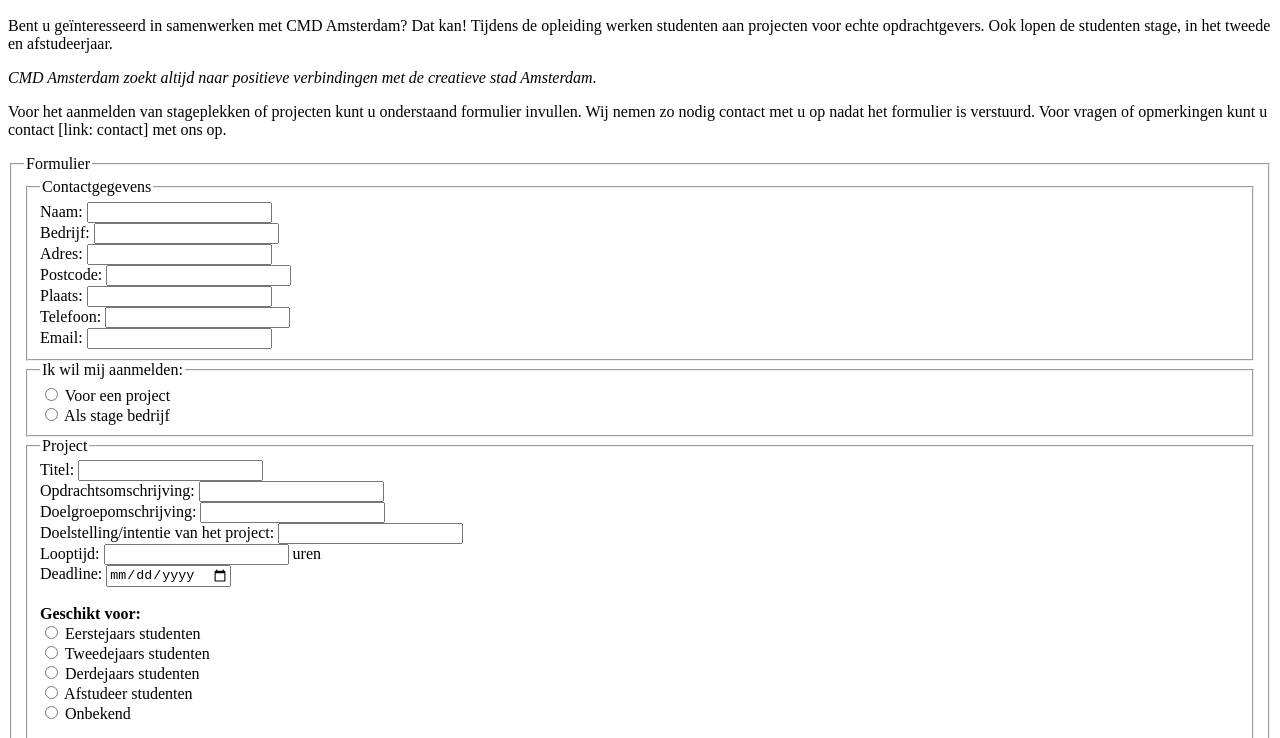
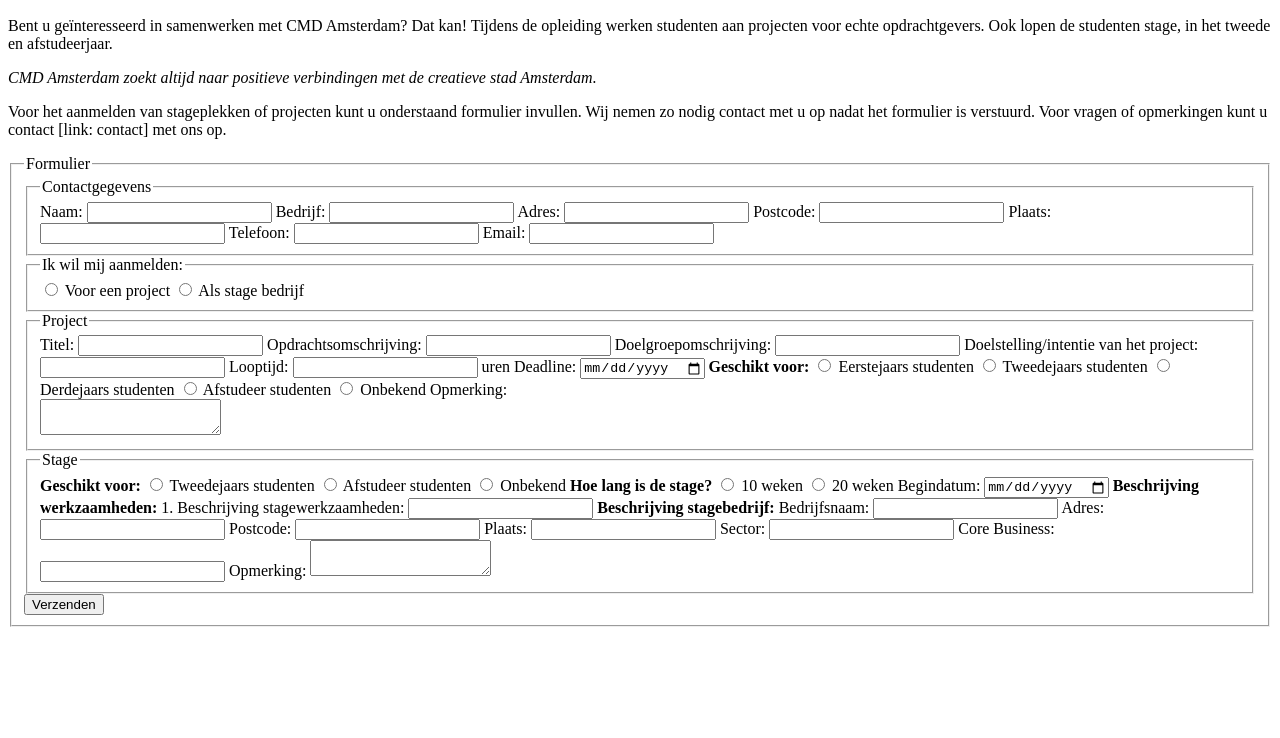
Before and after one commit to nowadaysart/Frontend-Development, a plain HTML site: page Week1/Opdracht2.html in a window 1280 px wide. Shown: the part 50-788 px from the top of the page. Drawn offline with Linux system fonts and the light colour scheme.

Commit message:
Ik heb de breaks weggehaald
Deze breaks waren overbodig, styling moet in CSS.

```diff
--- a/Week1/Opdracht2.html
+++ b/Week1/Opdracht2.html
@@ -18,60 +18,61 @@
             <legend>Formulier</legend>
              <fieldset>
                       <legend>Contactgegevens</legend>
-                      <label for="naam">Naam: </label><input type="text" id="naam"><br>
-                      <label for="bedrijf">Bedrijf: </label><input type="text" id="bedrijf"><br>
-                      <label for="adres">Adres: </label><input type="text" id="adres"><br>
-                      <label for="postcode">Postcode: </label><input type="text" id="postcode"><br>
-                      <label for="plaats">Plaats: </label><input type="text" id="plaats"><br>
-                      <label for="telefoon">Telefoon: </label><input type="tel" id="telefoon"><br>
-                      <label for="email">Email: </label><input type="email" id="email"><br>
+                      <label for="naam">Naam: </label><input type="text" id="naam">
+                      <label for="bedrijf">Bedrijf: </label><input type="text" id="bedrijf">
+                      <label for="adres">Adres: </label><input type="text" id="adres">
+                      <label for="postcode">Postcode: </label><input type="text" id="postcode">
+                      <label for="plaats">Plaats: </label><input type="text" id="plaats">
+                      <label for="telefoon">Telefoon: </label><input type="tel" id="telefoon">
+                      <label for="email">Email: </label><input type="email" id="email">
              </fieldset>
              <fieldset>
                      <legend>Ik wil mij aanmelden:</legend>
-                     <input type="radio" id="vooreenproject" name="aanmelden"><label for="vooreenproject"> Voor een project</label><br>
-                     <input type="radio" id="alsstagebedrijf" name="aanmelden"><label for="alsstagebedrijf"> Als stage bedrijf</label><br>
+                     <input type="radio" id="vooreenproject" name="aanmelden"><label for="vooreenproject"> Voor een project</label>
+                     <input type="radio" id="alsstagebedrijf" name="aanmelden"><label for="alsstagebedrijf"> Als stage bedrijf</label>
              </fieldset>
              <fieldset>
                       <legend>Project</legend>
-                      <label for="titel">Titel: </label><input type="text" id="titel"><br>
-                      <label for="opdrachtsomschrijving">Opdrachtsomschrijving: </label><input type="text" id="opdrachtsomschrijving"><br>
-                      <label for="doelgroepomschrijving">Doelgroepomschrijving: </label><input type="text" id="doelgroepomschrijving"><br>
-                      <label for="doelstelling">Doelstelling/intentie van het project: </label><input type="text" id="doelstelling"><br>
-                      <label for="looptijd">Looptijd: </label><input type="number" id="looptijd"> uren<br>
-                      <label for="deadline">Deadline: </label><input type="date" id="deadline"><br>
-                      <br>
-                      <strong>Geschikt voor:</strong><br>
-                      <input type="radio" id="eerste" name="geschikt"><label for="eerste"> Eerstejaars studenten</label><br>
-                      <input type="radio" id="tweede" name="geschikt"><label for="tweede"> Tweedejaars studenten</label><br>
-                      <input type="radio" id="derde" name="geschikt"><label for="derde"> Derdejaars studenten</label><br>
-                      <input type="radio" id="afstudeer" name="geschikt"><label for="afstudeer"> Afstudeer studenten</label><br>
-                      <input type="radio" id="onbekend" name="geschikt"><label for="onbekend"> Onbekend</label><br>
-                      <br><label for="opmerking">Opmerking:</label><br> <textarea id="opmerking"></textarea>
+                      <label for="titel">Titel: </label><input type="text" id="titel">
+                      <label for="opdrachtsomschrijving">Opdrachtsomschrijving: </label><input type="text" id="opdrachtsomschrijving">
+                      <label for="doelgroepomschrijving">Doelgroepomschrijving: </label><input type="text" id="doelgroepomschrijving">
+                      <label for="doelstelling">Doelstelling/intentie van het project: </label><input type="text" id="doelstelling">
+                      <label for="looptijd">Looptijd: </label><input type="number" id="looptijd"> uren
+                      <label for="deadline">Deadline: </label><input type="date" id="deadline">
+
+                      <strong>Geschikt voor:</strong>
+                      <input type="radio" id="eerste" name="geschikt"><label for="eerste"> Eerstejaars studenten</label>
+                      <input type="radio" id="tweede" name="geschikt"><label for="tweede"> Tweedejaars studenten</label>
+                      <input type="radio" id="derde" name="geschikt"><label for="derde"> Derdejaars studenten</label>
+                      <input type="radio" id="afstudeer" name="geschikt"><label for="afstudeer"> Afstudeer studenten</label>
+                      <input type="radio" id="onbekend" name="geschikt"><label for="onbekend"> Onbekend</label>
+                      <label for="opmerking">Opmerking:</label><br> <textarea id="opmerking"></textarea>
             </fieldset>
             <fieldset>
                       <legend>Stage</legend>
-                          <strong>Geschikt voor:</strong><br>
-                          <input type="radio" id="tweedej" name="school"><label for="tweedej"> Tweedejaars studenten</label><br>
-                          <input type="radio" id="afstudeerj" name="school"><label for="afstudeerj"> Afstudeer studenten</label><br>
-                          <input type="radio" id="onbekendj" name="school"><label for="onbekendj"> Onbekend</label><br>
-                          <br>
-                          <strong>Hoe lang is de stage?</strong><br>
-                          <input type="radio" id="tien" name="weken"><label for="tien"> 10 weken</label><br>
-                          <input type="radio" id="twintig" name="weken"><label for="twintig"> 20 weken</label><br>
-                          <label for="begindatum">Begindatum: </label><input type="date" id="begindatum"><br>
-                          <br>
-                        <strong><br>Beschrijving werkzaamheden:</strong><br>
-                            <label for="stagewerk">1. Beschrijving stagewerkzaamheden: </label><input type="text" id="stagewerk"><br>
-                              <br>
-                        <strong><br>Beschrijving stagebedrijf:</strong><br>
-                            <label for="bedrijfsnaam">Bedrijfsnaam: </label><input type="text" id="bedrijfsnaam"><br>
-                            <label for="adresbedrijf">Adres: </label><input type="text" id="adresbedrijf"><br>
-                            <label for="postcodebedrijf">Postcode: </label><input type="text" id="postcodebedrijf"><br>
-                            <label for="plaatsbedrijf">Plaats: </label><input type="text" id="plaatsbedrijf"><br>
-                            <label for="Sector">Sector: </label><input type="text" id="Sector"><br>
-                            <label for="corebusiness">Core Business: </label><input type="text" id="corebusiness"><br>
-                            <br><label for="opmerking2">Opmerking:</label><br> <textarea id="opmerking2"></textarea>
+                          <strong>Geschikt voor:</strong>
+                          <input type="radio" id="tweedej" name="school"><label for="tweedej"> Tweedejaars studenten</label>
+                          <input type="radio" id="afstudeerj" name="school"><label for="afstudeerj"> Afstudeer studenten</label>
+                          <input type="radio" id="onbekendj" name="school"><label for="onbekendj"> Onbekend</label>
+
+                          <strong>Hoe lang is de stage?</strong>
+                          <input type="radio" id="tien" name="weken"><label for="tien"> 10 weken</label>
+                          <input type="radio" id="twintig" name="weken"><label for="twintig"> 20 weken</label>
+                          <label for="begindatum">Begindatum: </label><input type="date" id="begindatum">
+
+                        <strong>Beschrijving werkzaamheden:</strong>
+                            <label for="stagewerk">1. Beschrijving stagewerkzaamheden: </label><input type="text" id="stagewerk">
+
+                        <strong>Beschrijving stagebedrijf:</strong>
+                            <label for="bedrijfsnaam">Bedrijfsnaam: </label><input type="text" id="bedrijfsnaam">
+                            <label for="adresbedrijf">Adres: </label><input type="text" id="adresbedrijf">
+                            <label for="postcodebedrijf">Postcode: </label><input type="text" id="postcodebedrijf">
+                            <label for="plaatsbedrijf">Plaats: </label><input type="text" id="plaatsbedrijf">
+                            <label for="Sector">Sector: </label><input type="text" id="Sector">
+                            <label for="corebusiness">Core Business: </label><input type="text" id="corebusiness">
+                            <label for="opmerking2">Opmerking:</label> <textarea id="opmerking2"></textarea>
             </fieldset>
+                            <input type="submit" value="Verzenden">
         </fieldset>
     </form>
    </main>
```
